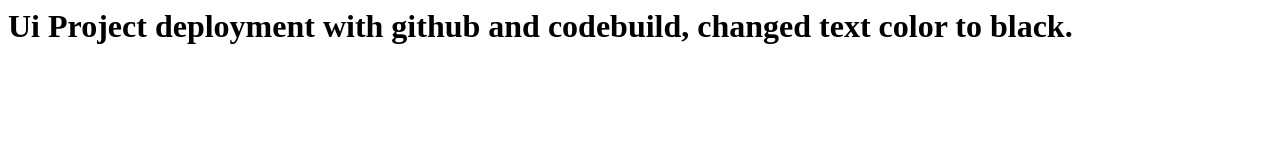
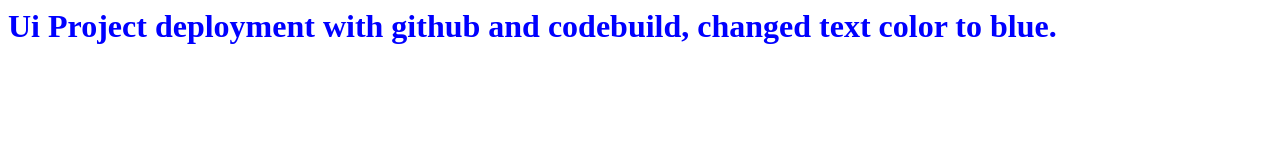
Before and after one commit to sameer9314/uiHostingDeployment, a plain HTML site: page index.html in a window 1280 px wide. Drawn offline with Linux system fonts and the light colour scheme.

Commit message:
colour changed

```diff
--- a/index.html
+++ b/index.html
@@ -5,9 +5,9 @@
 </head>
 
 <body>
-    <h1 style="color: black">
+    <h1 style="color: blue">
 
-        Ui Project deployment with github and codebuild, changed text color to black.
+        Ui Project deployment with github and codebuild, changed text color to blue.
     </h1>
 </body>
 
```
